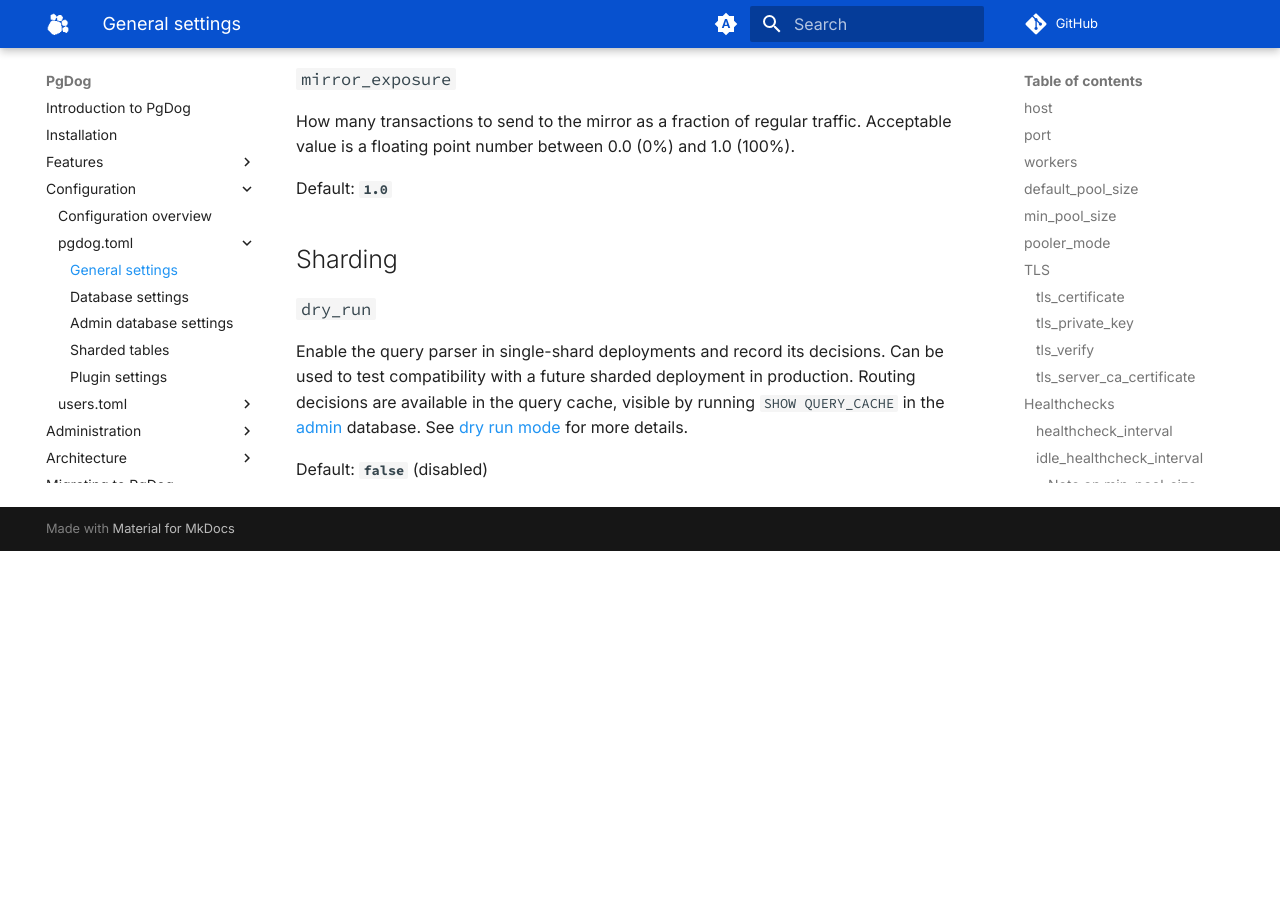
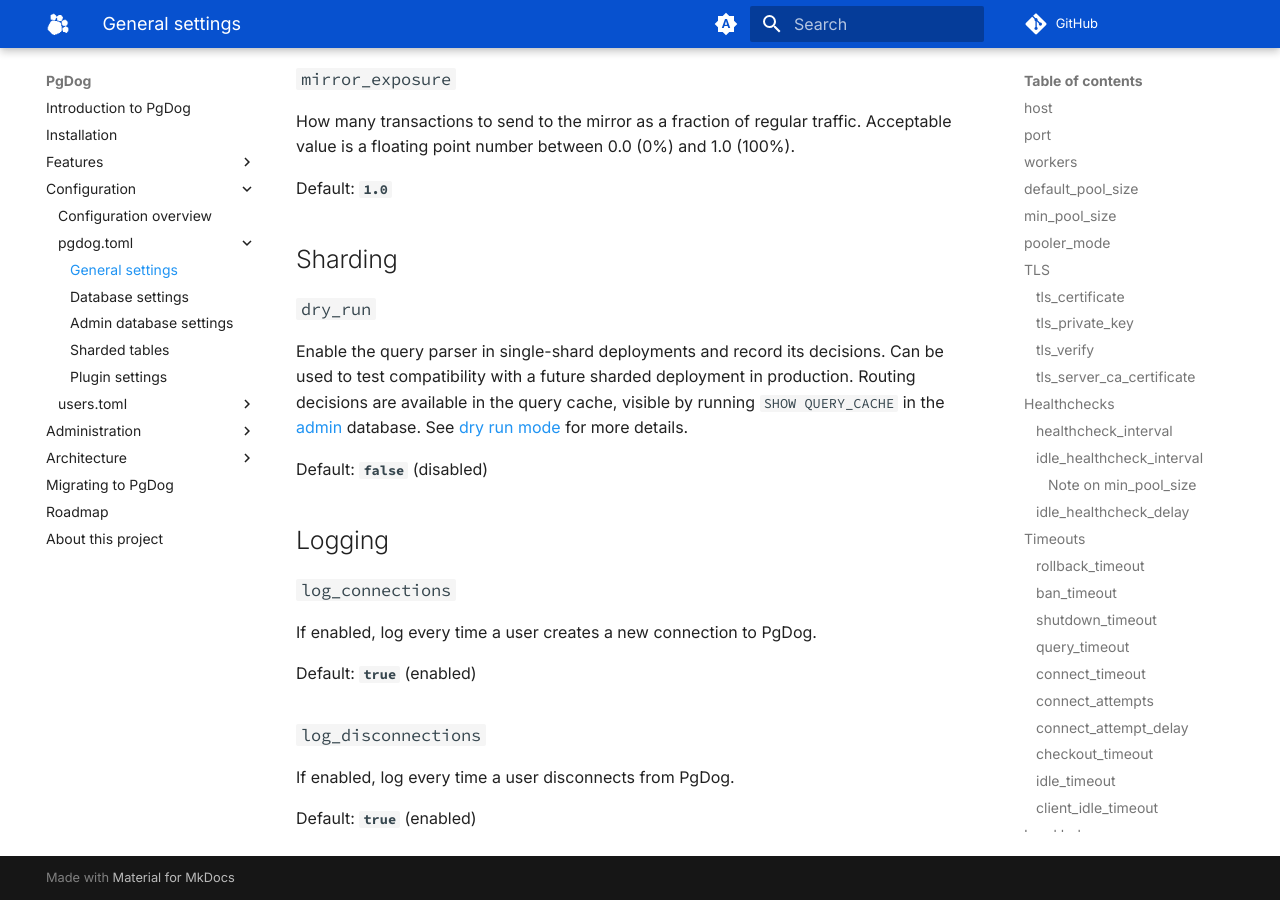
Before and after one commit to pgdogdev/docs, an MkDocs documentation site: the page built from docs/configuration/pgdog.toml/general.md, in a window 1280 px wide and 900 px high, scrolled down 8686 px. Built offline with MkDocs 1.6.1 and Material for MkDocs 9.7.7, drawn with Linux system fonts in a browser that asks for light colours; comment, search, counter and statistics services are not loaded; before the commit the page ends 9237 px from its top, so only the background shows below that.

Commit message:
Log connections docs

```diff
--- a/docs/configuration/pgdog.toml/general.md
+++ b/docs/configuration/pgdog.toml/general.md
@@ -323,3 +323,17 @@ Default: **`1.0`**
 Enable the query parser in single-shard deployments and record its decisions. Can be used to test compatibility with a future sharded deployment in production. Routing decisions are available in the query cache, visible by running `SHOW QUERY_CACHE` in the [admin](../../administration/index.md) database. See [dry run mode](../../features/sharding/dry-run.md) for more details.
 
 Default: **`false`** (disabled)
+
+## Logging
+
+### `log_connections`
+
+If enabled, log every time a user creates a new connection to PgDog.
+
+Default: **`true`** (enabled)
+
+### `log_disconnections`
+
+If enabled, log every time a user disconnects from PgDog.
+
+Default: **`true`** (enabled)
```
